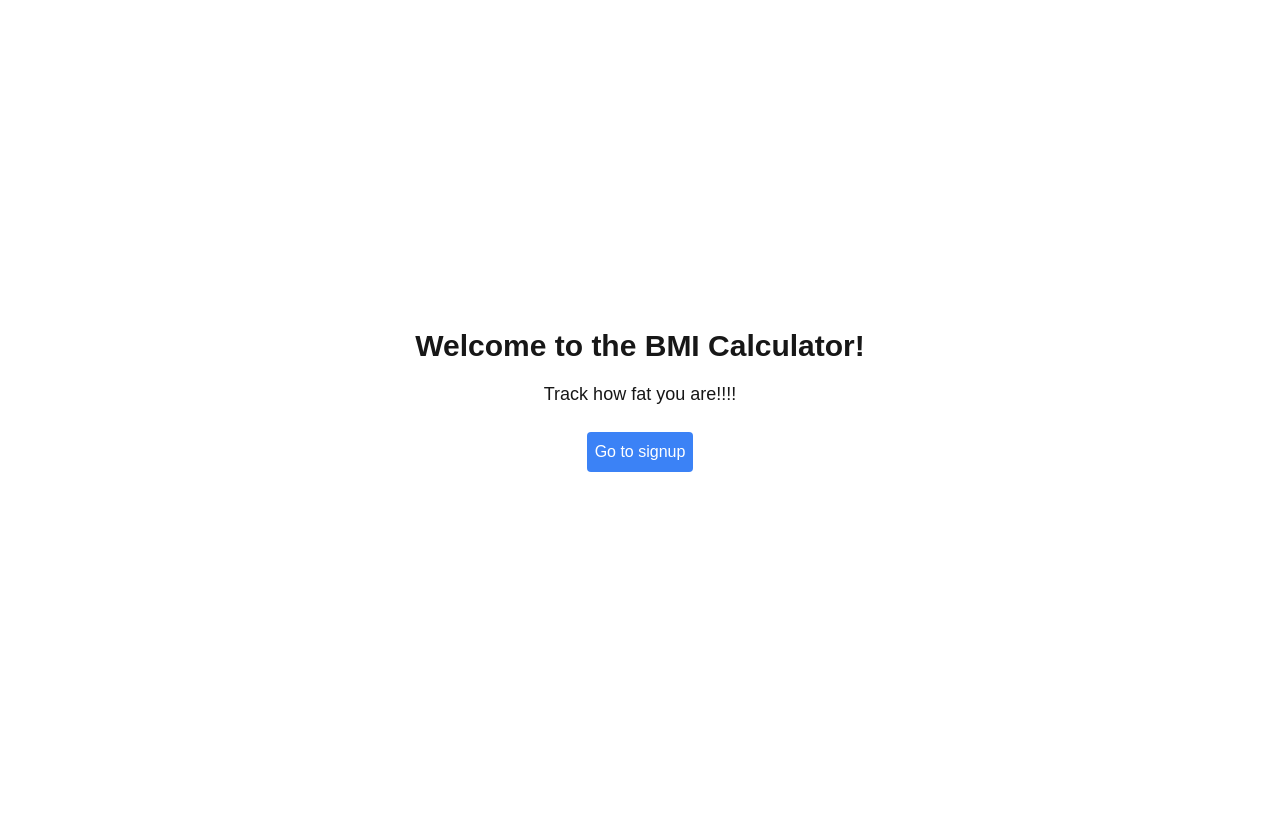
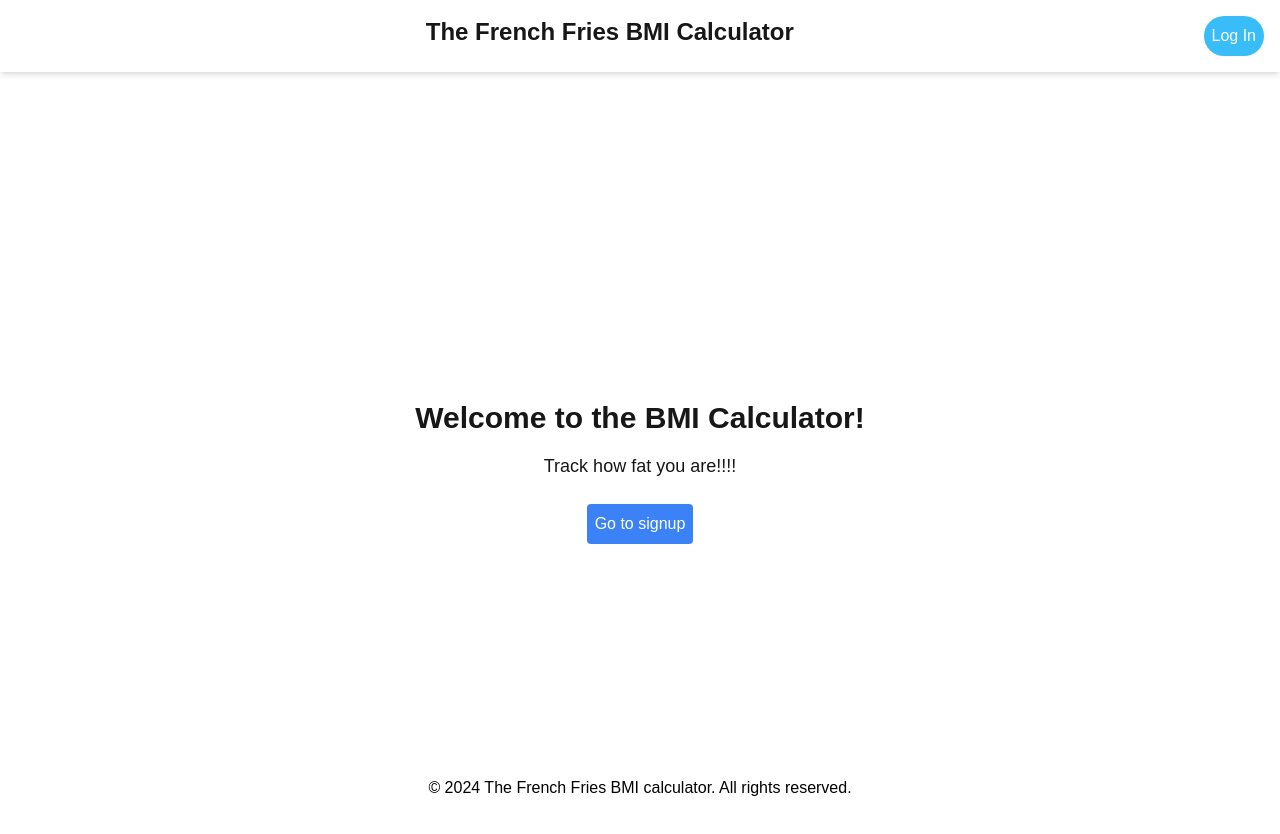
Before and after one commit to RobinSuthar/bmi_cal_web_dev, a Next.js app: page / in a window 1280 px wide. Shown: the top 834 px of the page. Before the commit the page ends 800 px from the top, so only its background shows below. Built offline with nearby package versions, Linux system fonts and the light colour scheme.

Commit message:
Layout.js added navbar and footer

```diff
--- a/app/layout.js
+++ b/app/layout.js
@@ -1,5 +1,7 @@
 import { Geist, Geist_Mono } from "next/font/google";
 import "./globals.css";
+import { Navbar } from "./components/navbar";
+import Footer from "./components/footer";
 
 const geistSans = Geist({
   variable: "--font-geist-sans",
@@ -22,7 +24,9 @@ export default function RootLayout({ children }) {
       <body
         className={`${geistSans.variable} ${geistMono.variable} antialiased`}
       >
+      <Navbar/>
         {children}
+      <Footer/>
       </body>
     </html>
   );
```
